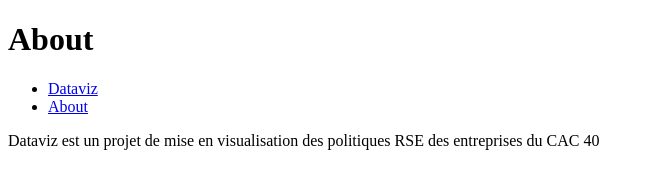
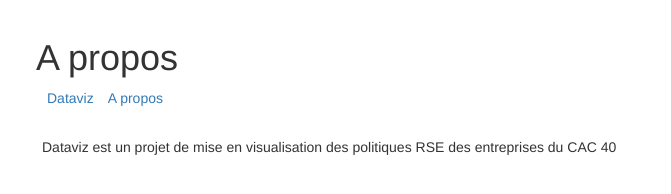
Before and after one commit to mariella26/women_dataviz, a plain HTML site: page about.html in a window 1280 px wide. Shown: the whole page, without its empty margins (0-671 px from the left). Drawn offline with Linux system fonts and the light colour scheme.

Commit message:
mise a jour des styles entre les pages

```diff
--- a/about.html
+++ b/about.html
@@ -3,15 +3,22 @@
 <head>
         <meta charset="UTF-8">
         <title>Dataviz</title>
+				<meta name="viewport" content="width=device-width, initial-scale=1.0">
+				<link rel="stylesheet" href="bower_components/bootstrap/dist/css/bootstrap.min.css">
+				<script src="bower_components/jquery/dist/jquery.min.js"></script>
+				<script src="bower_components/bootstrap/dist/js/bootstrap.min.js"></script>
+<link rel="stylesheet" href="main.css">
+				<script src="bower_components/d3/d3.min.js"></script>
+
 </head>
 <body>
 
 	<div id="container">
 							<div class="bandeau-information">
-									<h1 class="title">About</h1>
+									<h1 class="title">A propos</h1>
 									<ul class="menu-info">
 									        <li class="menu-info-item"><a class="menu-info-item-link" href="/">Dataviz</a></li>
-									        <li class="menu-info-item"><a class="menu-info-item-link" href="/about.html">About</a></li>
+									        <li class="menu-info-item"><a class="menu-info-item-link" href="/about.html">A propos</a></li>
 									</ul>
 
 								<p class="description">Dataviz est un projet de mise en visualisation des politiques RSE des entreprises du CAC 40</p>
```
